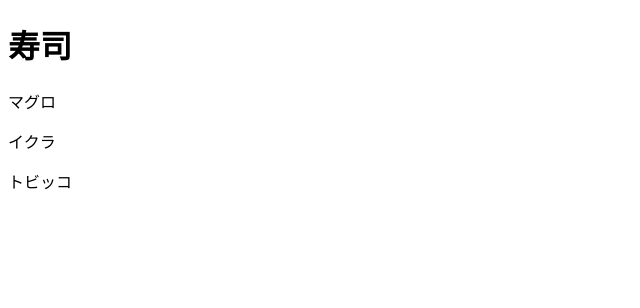
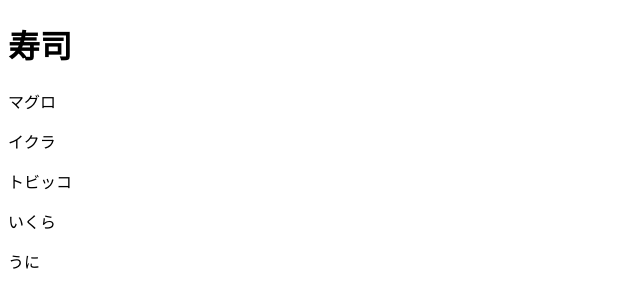
Before and after one commit to yudai-ez/github_hands_on_3, a plain HTML site: page index.html in a window 1280 px wide. Shown: the whole page, without its empty margins (0-640 px from the left). Drawn offline with Linux system fonts and the light colour scheme.

Commit message:
寿司ネタの追加

```diff
--- a/index.html
+++ b/index.html
@@ -9,5 +9,7 @@
     <p>マグロ</p>
     <p>イクラ</p>
     <p>トビッコ</p>
+    <p>いくら</p>
+    <p>うに</p>
   </body>
 </html>
```
